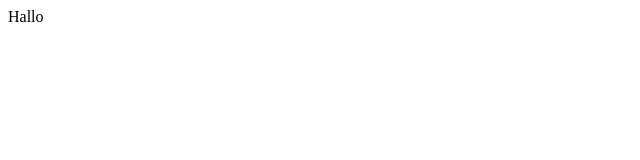
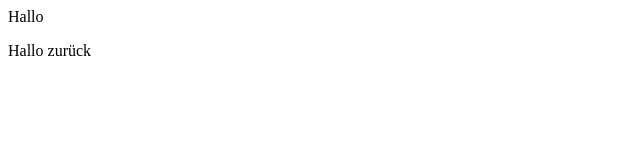
Before and after one commit to simonwegbuender/test, a plain HTML site: page index.html in a window 1280 px wide. Shown: the full height of the page, 0-640 px from the left. Drawn offline with Linux system fonts and the light colour scheme.

Commit message:
Add a new paragraph
The paragraph says hello

```diff
--- a/index.html
+++ b/index.html
@@ -1 +1,2 @@
 <p>Hallo</p>
+<p>Hallo zurück</p>
```
